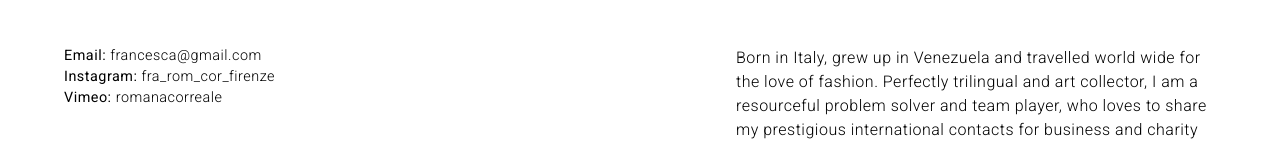
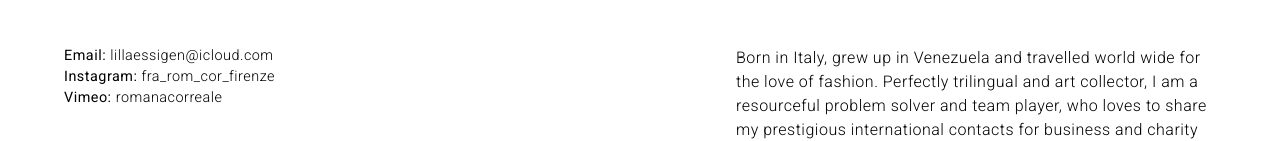
Before and after one commit to emeliesidesio/romana-correale, a React (Create React App) app: page /contact in a window 1280 px wide. Shown: the part 482-623 px from the top of the page. Built offline with nearby package versions, Linux system fonts and the light colour scheme.

Commit message:
update email address

```diff
--- a/src/components/footer/index.js
+++ b/src/components/footer/index.js
@@ -12,7 +12,7 @@ export default class Footer extends React.Component {
           <a href="https://www.instagram.com/fra_rom_cor_firenze/">
             <img src={instagram} alt="social icon Instagram" />
           </a>
-          <a href="mailto:esidesio@gmail.com">
+          <a href="mailto:lillaessigen@icloud.com">
             <img src={email} alt="social icon email" />
           </a>
           <a href="https://vimeo.com/romanacorreale">
--- a/src/pages/contact/index.js
+++ b/src/pages/contact/index.js
@@ -19,7 +19,7 @@ export default class Contact extends React.Component {
             <div className="contactDetails">
               <div>
                 <span className="headerSmall">Email:&nbsp;</span>
-                francesca@gmail.com
+                lillaessigen@icloud.com
               </div>
               <div>
                 <span className="headerSmall">Instagram:&nbsp;</span>
```
